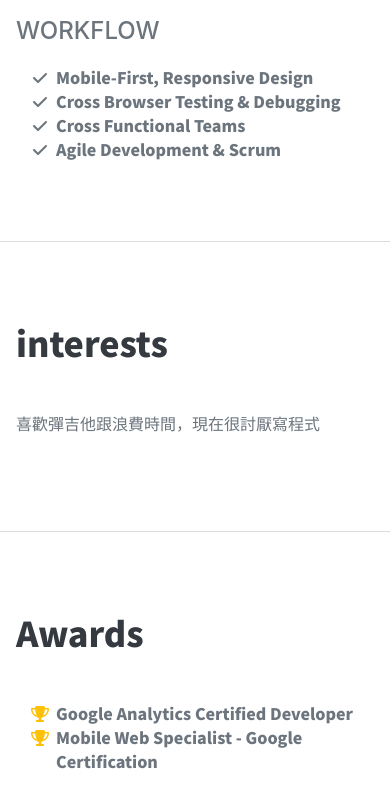
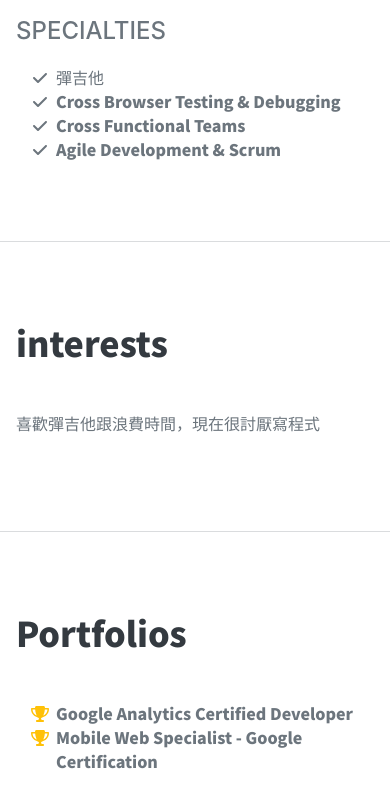
Before and after one commit to KKwilm9050/KKwilm9050.github.io, a plain HTML site: page index.html in a window 390 px wide. Shown: the part 2023-2830 px from the top of the page. Drawn offline with nearby package versions, Linux system fonts and the light colour scheme; a web font is replaced by a local one.

Commit message:
Portfolios

```diff
--- a/index.html
+++ b/index.html
@@ -36,7 +36,7 @@
                     <li class="nav-item"><a class="nav-link js-scroll-trigger" href="#education">education</a></li>
                     <li class="nav-item"><a class="nav-link js-scroll-trigger" href="#skills">skills</a></li>
                     <li class="nav-item"><a class="nav-link js-scroll-trigger" href="#interests">interests</a></li>
-                    <li class="nav-item"><a class="nav-link js-scroll-trigger" href="#awards">awards</a></li>
+                    <li class="nav-item"><a class="nav-link js-scroll-trigger" href="#Portfolios">Portfolios</a></li>
                 </ul>
             </div>
         </nav>
@@ -119,11 +119,11 @@
                         <li class="list-inline-item"><i class="fab fa-js-square"></i></li>
                         <li class="list-inline-item"><i class="fab fa-angular"></i></li>
                     </ul>
-                    <div class="subheading mb-3">Workflow</div>
+                    <div class="subheading mb-3">Specialties</div>
                     <ul class="fa-ul mb-0">
                         <li>
                             <span class="fa-li"><i class="fas fa-check"></i></span>
-                            Mobile-First, Responsive Design
+                            彈吉他
                         </li>
                         <li>
                             <span class="fa-li"><i class="fas fa-check"></i></span>
@@ -149,10 +149,10 @@
                 </div>
             </section>
             <hr class="m-0" />
-            <!-- Awards-->
-            <section class="resume-section" id="awards">
+            <!-- Portfolios-->
+            <section class="resume-section" id="Portfolios">
                 <div class="resume-section-content">
-                    <h2 class="mb-5">Awards</h2>
+                    <h2 class="mb-5">Portfolios</h2>
                     <ul class="fa-ul mb-0">
                         <li>
                             <span class="fa-li"><i class="fas fa-trophy text-warning"></i></span>
```
